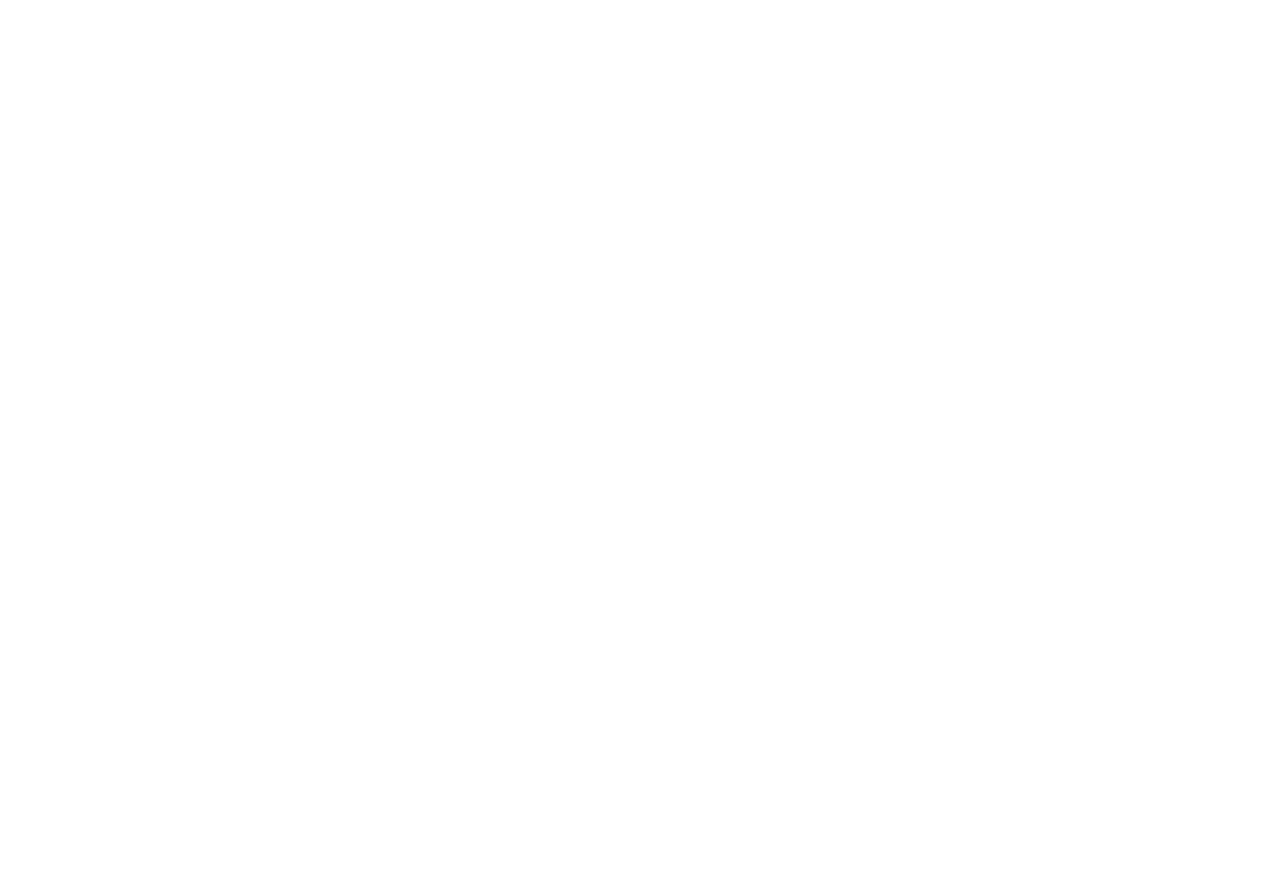
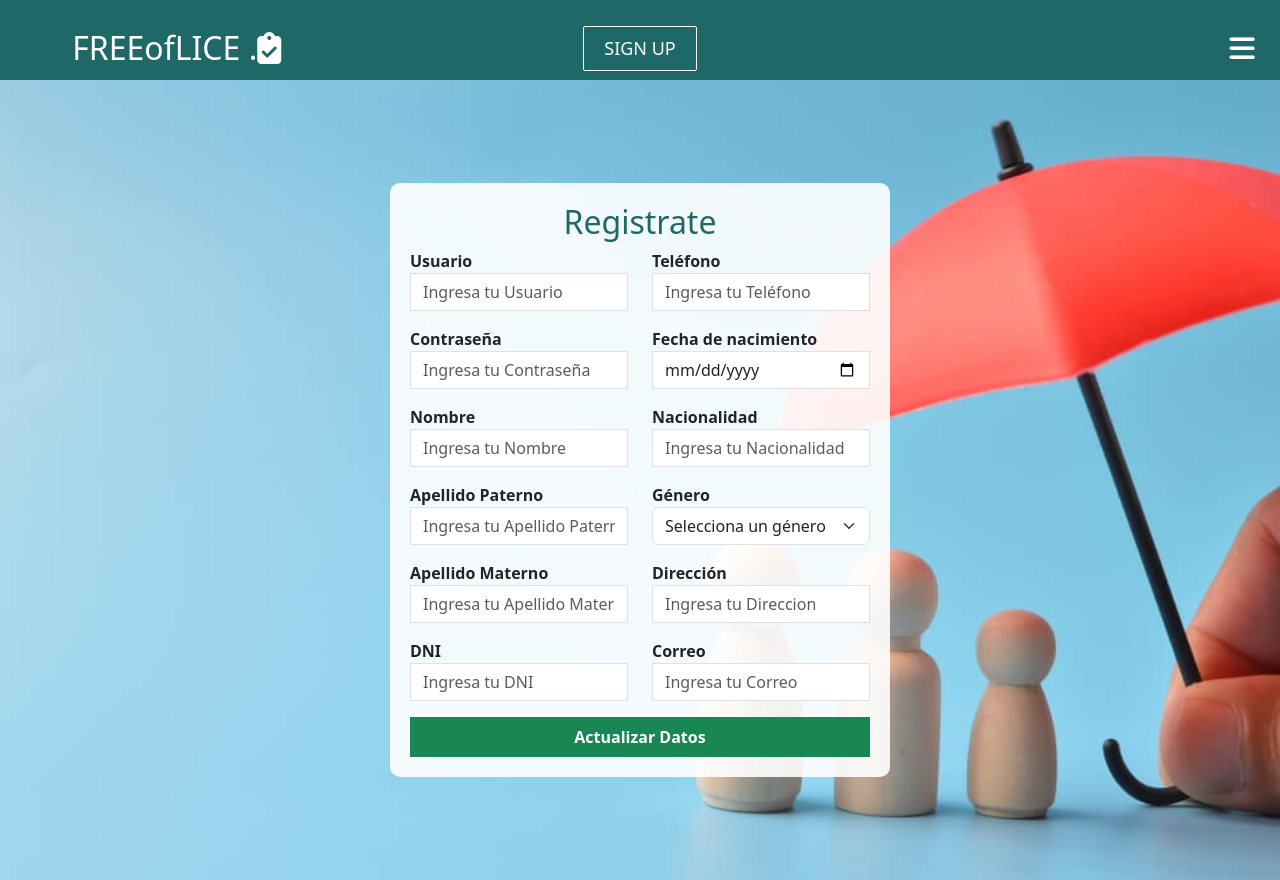
Before and after one commit to Kevrodlm/tif-bbdd, a React (Create React App) app in the folder client/: page /ActualizarPerfil in a window 1280 px wide. Before the commit this address had no page. Before the commit the page ends 800 px from the top, so only its background shows below. Built offline with nearby package versions, Linux system fonts and the light colour scheme.

Commit message:
añadiendo la actualizacion

```diff
--- /dev/null
+++ b/client/src/ActualizarPerfil.js
@@ -0,0 +1,155 @@
+import React,{useState} from 'react';
+
+import './App.css';
+
+import {Link, useNavigate} from 'react-router-dom';
+import Validation from './SignupValidation';
+import axios from 'axios';
+import Navbar from './Componentes/Navbar';
+
+
+function ActualizarPerfil() {
+
+    const [values, setValues] = useState({usuario:'',password:'',dni:'',nombre:'',apelli_pat:'',apelli_mat:'',telefono:''
+        ,fecha_nac:'',nacionalidad:'',genero:'',email:'',direccion:''});
+
+    const navigate = useNavigate();
+
+    const [errors,setErrors] = useState({});
+
+    const handleInput=(event)=>{
+        setValues(prev=>({...prev, [event.target.name]:[event.target.value]}))
+    };
+
+    const handleSubmit=(event)=>{
+        event.preventDefault();
+        setErrors(Validation(values));
+        if(errors.nombre === "" && errors.email === "" && errors.password === ""){
+            axios.post("http://localhost:3008/signup", values)
+            .then(res=>{
+                if(res.data === "Cliente agregado exitosamente"){
+                    navigate('/Perfil');
+                    alert("Registrado correctamente");
+                }else if(res.data === "Error: Cliente ya existe"){
+                    navigate('/');
+                    alert("Ya existe el usuario");
+                }
+            })
+            .catch(err=>console.log(err));
+        }
+    };
+
+  return (
+    <>
+    <Navbar></Navbar>
+    <div className='background-container'>
+        <div className='form-container'>
+            <h2>Registrate</h2>
+            <form action="" onSubmit={handleSubmit}>
+                <div className="row">
+                    {/* Columna izquierda */}
+                    <div className="col-md-6">
+                        <div className='mb-3'>
+                            <label htmlFor="text"><strong>Usuario</strong></label>
+                            <input type="text" placeholder='Ingresa tu Usuario' name='usuario' onChange={handleInput} className='form-control rounded-0'/>
+                            {errors.nombre && <span className='text-danger'>{errors.nombre}</span>}
+                        </div>
+
+                        <div className='mb-3'>
+                            <label htmlFor="password"><strong>Contraseña</strong></label>
+                            <input type="password" placeholder='Ingresa tu Contraseña' name='password' onChange={handleInput} className='form-control rounded-0'/>
+                            {errors.password && <span className='text-danger'>{errors.password}</span>}
+                        </div>
+
+
+                        <div className='mb-3'>
+                            <label htmlFor="name"><strong>Nombre</strong></label>
+                            <input type="text" placeholder='Ingresa tu Nombre' name='nombre' onChange={handleInput} className='form-control rounded-0'/>
+                            {errors.nombre && <span className='text-danger'>{errors.nombre}</span>}
+                        </div>
+
+                        <div className='mb-3'>
+                            <label htmlFor="name"><strong>Apellido Paterno</strong></label>
+                            <input type="text" placeholder='Ingresa tu Apellido Paterno' name='apelli_pat'onChange={handleInput} className='form-control rounded-0'/>
+                            {errors.nombre && <span className='text-danger'>{errors.nombre}</span>}
+                        </div>
+
+                        <div className='mb-3'>
+                            <label htmlFor="name"><strong>Apellido Materno</strong></label>
+                            <input type="text" placeholder='Ingresa tu Apellido Materno' name='apelli_mat' onChange={handleInput} className='form-control rounded-0'/>
+                            {errors.nombre && <span className='text-danger'>{errors.nombre}</span>}
+                        </div>
+
+                        <div className='mb-3'>
+                            <label htmlFor="name"><strong>DNI</strong></label>
+                            <input type="number" placeholder='Ingresa tu DNI'  name='dni' onChange={handleInput} className='form-control rounded-0'/>
+                            {errors.nombre && <span className='text-danger'>{errors.nombre}</span>}
+                        </div>
+
+                        {/* Agrega aquí los otros campos de la columna izquierda */}
+                    </div>
+
+                    {/* Columna derecha */}
+                    <div className="col-md-6">
+
+                        <div className='mb-3'>
+                            <label htmlFor="name"><strong>Teléfono</strong></label>
+                            <input type="number" placeholder='Ingresa tu Teléfono' name='telefono' onChange={handleInput} className='form-control rounded-0'/>
+                            {errors.nombre && <span className='text-danger'>{errors.nombre}</span>}
+                        </div>
+
+                        <div className='mb-3'>
+                            <label htmlFor="name"><strong>Fecha de nacimiento</strong></label>
+                            <input type="date" placeholder='Ingresa tu Fecha de nacimiento' name='fecha_nac' onChange={handleInput} className='form-control rounded-0'/>
+                            {errors.nombre && <span className='text-danger'>{errors.nombre}</span>}
+                        </div>
+
+                        <div className='mb-3'>
+                            <label htmlFor="name"><strong>Nacionalidad</strong></label>
+                            <input type="text" placeholder='Ingresa tu Nacionalidad' name='nacionalidad' onChange={handleInput} className='form-control rounded-0'/>
+                            {errors.nombre && <span className='text-danger'>{errors.nombre}</span>}
+                        </div>
+
+                        <div className="mb-3">
+                            <label htmlFor="genero"><strong>Género</strong></label>
+                            <select
+                                className="form-select"
+                                id="genero"
+                                onChange={(event) => {
+                                    handleInput(event);
+                                }}
+                                defaultValue=""
+                            >
+                                <option value="" disabled hidden>Selecciona un género</option>
+                                <option value="M">Masculino</option>
+                                <option value="F">Femenino</option>
+                            </select>
+                        </div>
+
+                        <div className='mb-3'>
+                            <label htmlFor="email"><strong>Dirección</strong></label>
+                            <input type="text" placeholder='Ingresa tu Direccion' name='direccion' onChange={handleInput} className='form-control rounded-0'/>
+                            {errors.direccion && <span className='text-danger'>{errors.nombre}</span>}
+                        </div>
+
+                        <div className='mb-3'>
+                            <label htmlFor="email"><strong>Correo</strong></label>
+                            <input type="text" placeholder='Ingresa tu Correo' name='email' onChange={handleInput} className='form-control rounded-0'/>
+                            {errors.email && <span className='text-danger'>{errors.email}</span>}
+                        </div>
+
+                    </div>
+                </div>
+                <Link to="/perfil">
+                <button type='submit' className='btn btn-success w-100 rounded-0'><strong>Actualizar Datos</strong></button>
+                </Link>
+
+            </form>
+        </div>
+    </div>
+
+    </>
+  );
+}
+
+export default ActualizarPerfil;
--- a/client/src/App.js
+++ b/client/src/App.js
@@ -8,6 +8,7 @@
 import Servicios from './Servicios';
 import Perfil from './Perfil';
 import Comprar from './Comprar';
+import ActualizarPerfil from './ActualizarPerfil';
 
 
 function App() {
@@ -21,6 +22,7 @@
           <Route path='/Servicios' element={<Servicios />}></Route>
           <Route path='/perfil' element={<Perfil />}></Route>
           <Route path='/comprar' element={<Comprar />}></Route>
+          <Route path='/ActualizarPerfil' element={<ActualizarPerfil />}></Route>
       </Routes>
     </BrowserRouter>
   );
--- a/client/src/Signup.js
+++ b/client/src/Signup.js
@@ -6,6 +6,7 @@
 import Validation from './SignupValidation';
 import axios from 'axios';
 import Navbar from './Componentes/Navbar';
+
 function Signup() {
 
     const [values, setValues] = useState({usuario:'',password:'',dni:'',nombre:'',apelli_pat:'',apelli_mat:'',telefono:''
```
